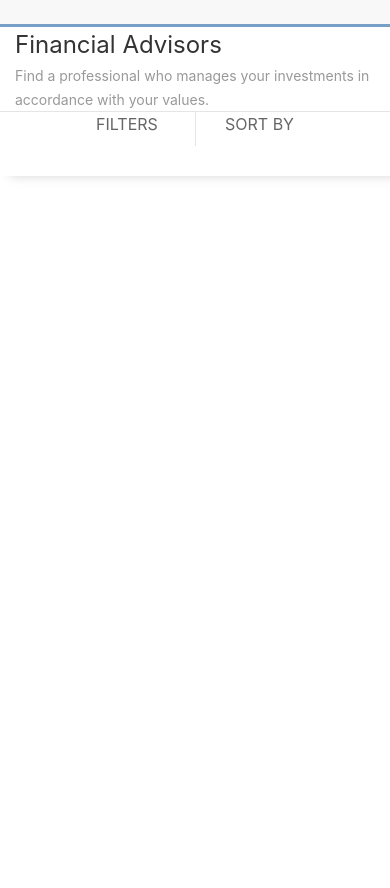
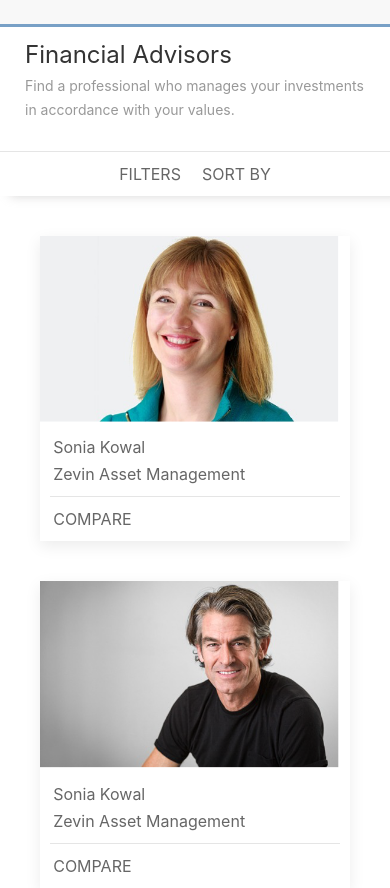
Before and after one commit to cdelgadour/advisor, a plain HTML site: page index.html in a window 390 px wide. Shown: the part 56-944 px from the top of the page. Before the commit the page ends 844 px from the top, so only its background shows below. Drawn offline with nearby package versions, Linux system fonts and the light colour scheme.

Commit message:
Finished mobile viewport --details pending

```diff
--- a/css/styles.css
+++ b/css/styles.css
@@ -10,6 +10,22 @@
     margin: 0px;
 }
 
+.card-text {
+    margin: 0.2em;
+}
+
+.card-divider {
+    margin: 10px 0 10px 0;
+}
+
+.card-text-compare {
+    align-content: center;
+}
+
+.uk-padding-small {
+    padding: 10px!important;
+}
+
 .subnav-container {
     box-shadow: 10px 0 10px #A6A4A473;
 }
--- a/index.html
+++ b/index.html
@@ -21,18 +21,63 @@
         </div>
     </nav>
     <div class="subnav-container">
-        <div class="uk-container">
-            <span class="uk-text-lead">Financial Advisors</span>
+        <div class="uk-container uk-margin-bottom">
+            <div class="uk-padding-small">
+                <span class="uk-text-lead">Financial Advisors</span>
             <br>
             <span class="uk-text-meta">
                 Find a professional who manages your investments in accordance with your values.
             </span>
+            </div>
         </div>
         <hr class="divider">
-        <div class="uk-flex">
-            <div class="uk-container uk-column-1-2 uk-column-divider uk-align-center filter-box">
-                <p>FILTERS</p>
-                <P>SORT BY</P>
+        <div class="uk-flex uk-flex-center  uk-flex-wrap-stretch">
+            <div class="uk-padding-small">
+                FILTERS
+            </div>
+            <hr class="uk-divider-vertical uk-margin-remove-left uk-margin-remove-right uk-height-1-1">
+            <div class="uk-padding-small">
+                SORT BY
+            </div>
+        </div>
+    </div>
+    <div class="uk-grid" uk-grid>
+        <div class="uk-width-1-1@s uk-margin-medium-top uk-margin-medium-left uk-margin-medium-right">
+            <div class="uk-card uk-card-default">
+                <div class="uk-card-media-top">
+                    <img src="images/photo-1.png" alt="">
+                </div>
+                <div class="uk-card-body uk-padding-small">
+                    <p class="card-text">
+                        Sonia Kowal
+                    </p>
+                    <p class="card-text">
+                        Zevin Asset Management
+                    </p>
+                    <hr class="card-divider">
+                    <p class="card-text">
+                        COMPARE
+                    </p>
+                </div>
+            </div>
+        </div>
+        <div class="uk-width-1-1@s uk-margin-medium-top uk-margin-medium-left uk-margin-medium-right">
+            <div class="uk-card uk-card-default">
+                <div class="uk-card-media-top">
+                    <img src="images/photo-2.png" alt="">
+                </div>
+                <div class="uk-card-body uk-padding-small">
+                    <p class="card-text">
+                        Sonia Kowal
+                    </p>
+                    <p class="card-text">
+                        Zevin Asset Management
+                    </p>
+                    <hr class="card-divider">
+                    <p class="card-text">
+                        COMPARE
+                    </p>
+                </div>
             </div>
         </div>
     </div>
```
Also changed, not shown: images/photo-1.png (added), images/photo-1@2x.png (added), images/photo-2.png (added), images/photo-2@2x.png (added).
